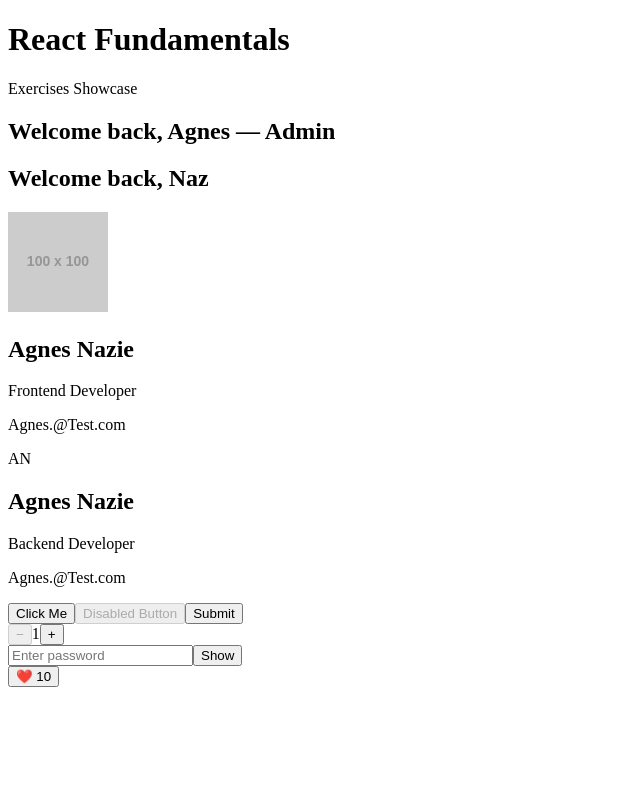
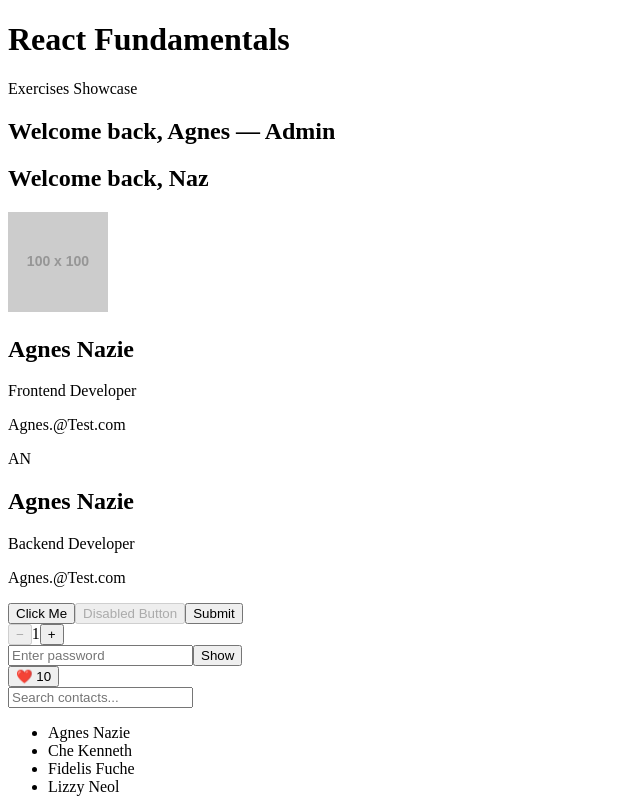
Before and after one commit to AgnesNazie/react-fundamentals-exercises, a React (Vite) app: page / in a window 1280 px wide. Shown: the whole page, without its empty margins (0-640 px from the left). Built offline with nearby package versions, Linux system fonts and the light colour scheme.

Commit message:
added exercise 8

```diff
--- a/src/App.jsx
+++ b/src/App.jsx
@@ -6,6 +6,7 @@
 import QuantitySelector from "./Components/QuantitySelector";
 import PasswordField from "./Components/PasswordField";
 import LikeButton from "./Components/LikeButton";
+import ContactSearch from "./Components/ContactSearch";
 
 function App() {
   return (
@@ -44,6 +45,16 @@
       {/* Exercise 7 */}
       <LikeButton initialCount={10} />
 
+      {/* Exercise 8 */}
+      <ContactSearch
+        contacts={[
+          { id: 1, name: "Agnes Nazie" },
+          { id: 2, name: "Che Kenneth" },
+          { id: 3, name: "Fidelis Fuche" },
+          { id: 4, name: "Lizzy Neol" },
+        ]}
+      />
+
     </div>
   );
 }
--- /dev/null
+++ b/src/Components/ContactSearch.jsx
@@ -0,0 +1,65 @@
+import React, { useState } from "react";
+import PropTypes from "prop-types";
+
+// ✅ ContactSearch Component
+const ContactSearch = ({ contacts }) => {
+  const [query, setQuery] = useState("");
+
+  // Filter contacts by query
+  const filteredContacts = contacts.filter((contact) =>
+    contact.name.toLowerCase().includes(query.toLowerCase())
+  );
+
+  // Highlight matches
+  const highlightMatch = (name) => {
+    if (!query) return name;
+
+    const regex = new RegExp(`(${query})`, "gi");
+    const parts = name.split(regex);
+
+    return parts.map((part, i) =>
+      part.toLowerCase() === query.toLowerCase() ? (
+        <span key={i} className="bg-yellow-200 font-bold">
+          {part}
+        </span>
+      ) : (
+        part
+      )
+    );
+  };
+
+  return (
+    <div className="p-4 border rounded-lg shadow-sm">
+      <input
+        type="text"
+        placeholder="Search contacts..."
+        value={query}
+        onChange={(e) => setQuery(e.target.value)}
+        className="w-full px-3 py-2 border rounded-md mb-3 focus:outline-none focus:ring focus:ring-blue-300"
+      />
+      <ul className="space-y-1">
+        {filteredContacts.length > 0 ? (
+          filteredContacts.map((contact) => (
+            <li key={contact.id} className="p-1">
+              {highlightMatch(contact.name)}
+            </li>
+          ))
+        ) : (
+          <li className="text-gray-500">No results found</li>
+        )}
+      </ul>
+    </div>
+  );
+};
+
+// ✅ Prop validation
+ContactSearch.propTypes = {
+  contacts: PropTypes.arrayOf(
+    PropTypes.shape({
+      id: PropTypes.number.isRequired,
+      name: PropTypes.string.isRequired,
+    })
+  ).isRequired,
+};
+
+export default ContactSearch;
```
